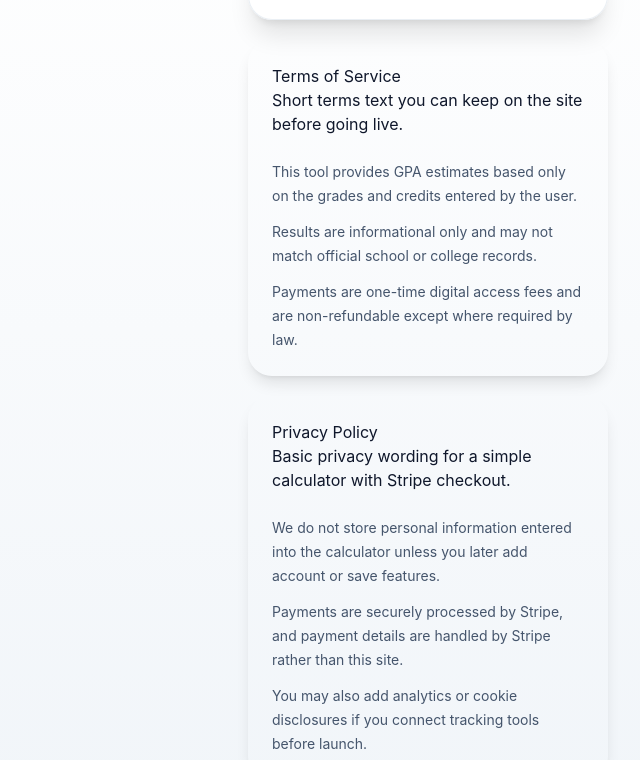
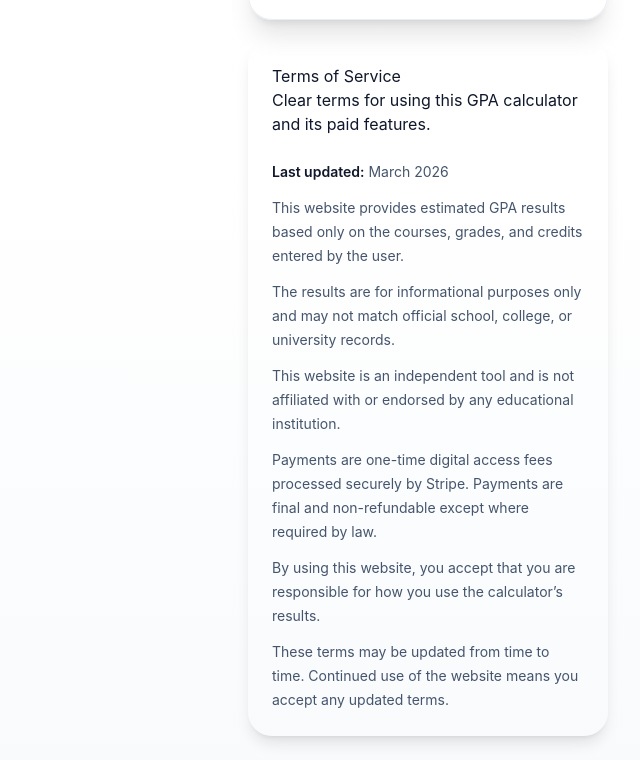
Before and after one commit to tobnat23-netizen/gpa-calculator, a React (Vite) app: page / in a window 1280 px wide. Shown: the part 1120-1880 px from the top of the page, without its empty margins (640-1280 px from the left). Built offline with nearby package versions, Linux system fonts and the light colour scheme.

Commit message:
Improve terms and privacy text

```diff
--- a/src/App.jsx
+++ b/src/App.jsx
@@ -969,13 +969,17 @@ export default function GradeCalculatorSite() {
                 <CardHeader className="p-5 sm:p-6">
                   <CardTitle>Terms of Service</CardTitle>
                   <CardDescription>
-                    Short terms text you can keep on the site before going live.
+                    Clear terms for using this GPA calculator and its paid features.
                   </CardDescription>
                 </CardHeader>
                 <CardContent className="space-y-3 px-5 pb-5 text-sm leading-6 text-slate-600 sm:px-6 sm:pb-6">
-                  <p>This tool provides GPA estimates based only on the grades and credits entered by the user.</p>
-                  <p>Results are informational only and may not match official school or college records.</p>
-                  <p>Payments are one-time digital access fees and are non-refundable except where required by law.</p>
+                  <p><span className="font-semibold text-slate-900">Last updated:</span> March 2026</p>
+                  <p>This website provides estimated GPA results based only on the courses, grades, and credits entered by the user.</p>
+                  <p>The results are for informational purposes only and may not match official school, college, or university records.</p>
+                  <p>This website is an independent tool and is not affiliated with or endorsed by any educational institution.</p>
+                  <p>Payments are one-time digital access fees processed securely by Stripe. Payments are final and non-refundable except where required by law.</p>
+                  <p>By using this website, you accept that you are responsible for how you use the calculator’s results.</p>
+                  <p>These terms may be updated from time to time. Continued use of the website means you accept any updated terms.</p>
                 </CardContent>
               </Card>
 
@@ -983,13 +987,16 @@ export default function GradeCalculatorSite() {
                 <CardHeader className="p-5 sm:p-6">
                   <CardTitle>Privacy Policy</CardTitle>
                   <CardDescription>
-                    Basic privacy wording for a simple calculator with Stripe checkout.
+                    How information is handled when you use this calculator.
                   </CardDescription>
                 </CardHeader>
                 <CardContent className="space-y-3 px-5 pb-5 text-sm leading-6 text-slate-600 sm:px-6 sm:pb-6">
-                  <p>We do not store personal information entered into the calculator unless you later add account or save features.</p>
-                  <p>Payments are securely processed by Stripe, and payment details are handled by Stripe rather than this site.</p>
-                  <p>You may also add analytics or cookie disclosures if you connect tracking tools before launch.</p>
+                  <p><span className="font-semibold text-slate-900">Last updated:</span> March 2026</p>
+                  <p>The course names, grades, and credits entered into this calculator are processed in your browser and are not stored by this website.</p>
+                  <p>This website does not collect personal information such as your name, address, or payment card details through the calculator itself.</p>
+                  <p>Payments are securely processed by Stripe. Payment information is handled by Stripe and not stored on this website.</p>
+                  <p>This website may use basic hosting, technical logs, or analytics tools to keep the service running and improve performance.</p>
+                  <p>This Privacy Policy may be updated from time to time. Continued use of the website means you accept any updated policy terms.</p>
                 </CardContent>
               </Card>
             </div>
```
